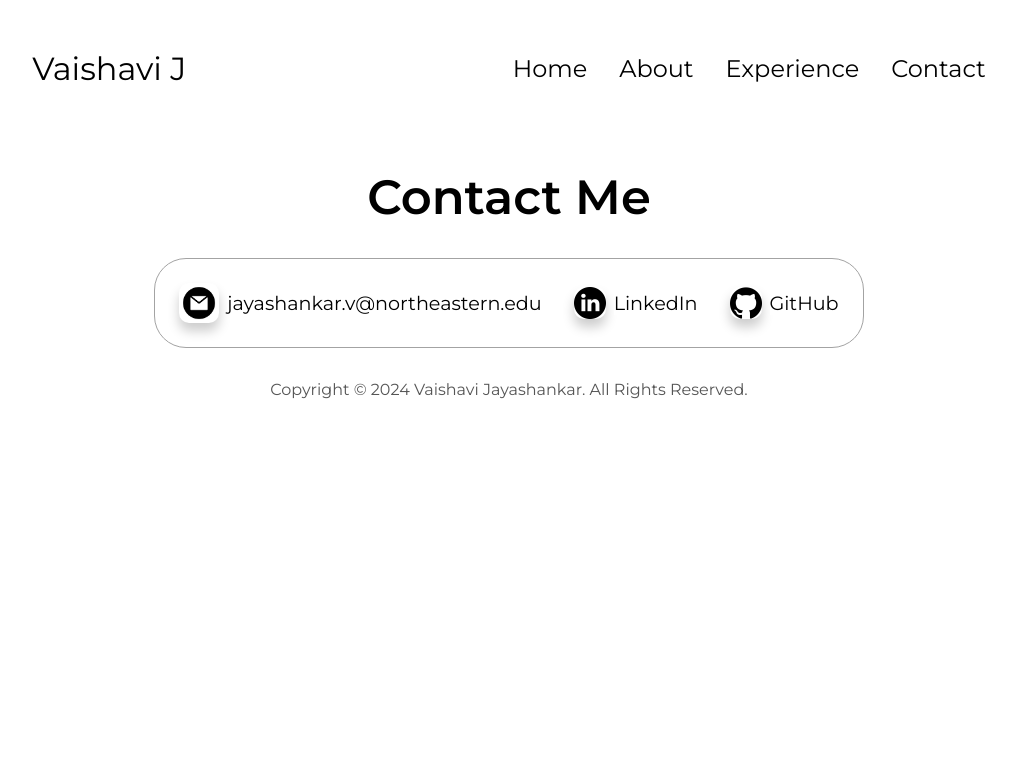
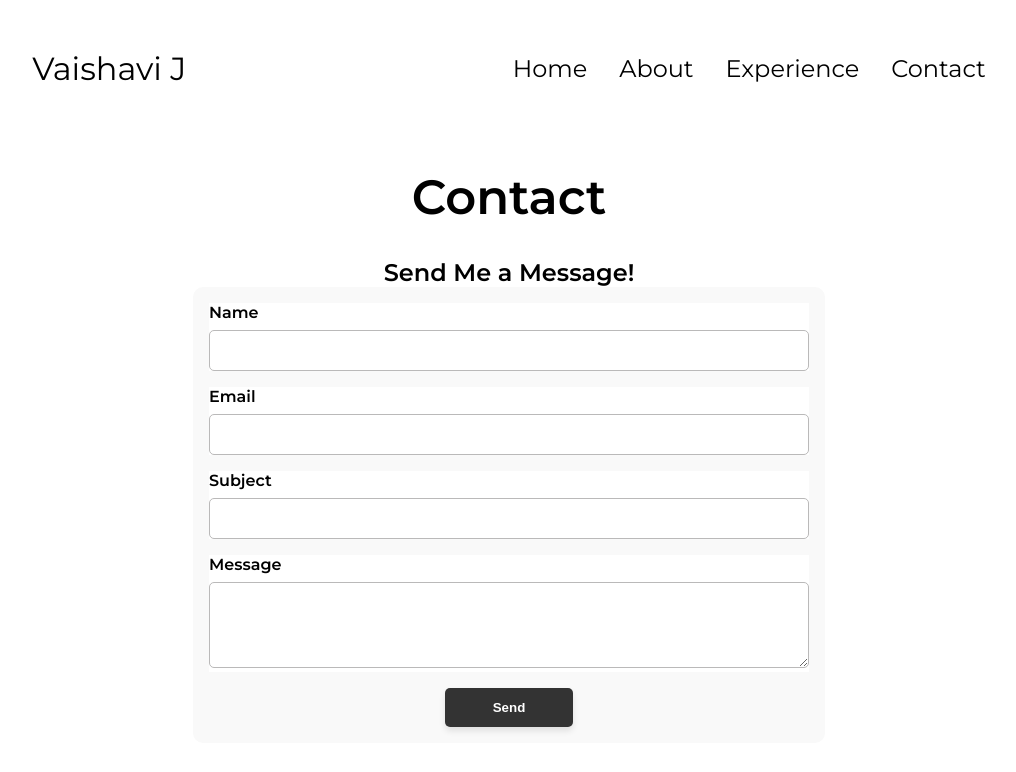
Before and after one commit to vaishavijay/vaiportfolio, a plain HTML site: page contact.html in a window 1280 px wide. Shown: the top 772 px of the page, without its empty margins (131-1147 px from the left). Drawn offline with Linux system fonts and the light colour scheme.

Commit message:
contact message form added and fixed about

```diff
--- a/contact.html
+++ b/contact.html
@@ -1,5 +1,6 @@
 <!DOCTYPE html>
 <html lang="en">
+
   <head>
     <meta charset="UTF-8" />
     <meta http-equiv="X-UA-Compatible" content="IE=edge" />
@@ -13,7 +14,8 @@
       type="image/png"
     />
   </head>
-  <!-- nav -->
+
+   <!-- Nav Bar -->
    <nav id="desktop-nav">
     <div class="logo">Vaishavi J</div>
     <div>
@@ -41,9 +43,36 @@
       </div>
     </div>
   </nav>
+
+   <!-- General Contact  -->
   <section id="contact">
-      <h1 class="title">Contact Me</h1>
+    <h1 class="title">Contact</h1>
+<!-- Contact Form -->
+<div class="contact-form-container">
+    <h2>Send Me a Message!</h2>
+    <form action="https://formspree.io/f/xldewror" method="POST" class="contact-form">
+      <div class="form-group">
+        <label for="name">Name</label>
+        <input type="text" id="name" name="name" required />
+      </div>
+      <div class="form-group">
+        <label for="email">Email</label>
+        <input type="email" id="email" name="_replyto" required />
+      </div>
+      <div class="form-group">
+        <label for="subject">Subject</label>
+        <input type="text" id="subject" name="subject" required />
+      </div>
+      <div class="form-group">
+        <label for="message">Message</label>
+        <textarea id="message" name="message" rows="4" required></textarea>
+      </div>
+      <button type="submit" class="btn btn-color-1">Send</button>
+    </form>
+  </div>
+
     <div class="contact-info-upper-container">
+      <!-- Contact Info Icons -->
       <div class="contact-info-container">
         <img src="./assets/email.png" alt="Email icon" class="icon contact-icon email-icon" />
         <p><a href="mailto:jayashankar.v@northeastern.edu">jayashankar.v@northeastern.edu</a></p>
@@ -58,16 +87,6 @@
       </div>
     </div>
 </section>
-
-
-
-
-
-
-
-
-
-
     <!-- Footer -->
     <footer>
       <p>Copyright &#169; 2024 Vaishavi Jayashankar. All Rights Reserved.</p>
--- a/style.css
+++ b/style.css
@@ -538,3 +538,58 @@ footer p {
 .timeline-content ul li {
   list-style-type:circle;
 }
+
+/* CONTACT FORM  */
+.contact-form-container {
+  margin-top: 2rem;
+  text-align: center;
+}
+
+.contact-form {
+  max-width: 600px;
+  margin: 0 auto;
+  padding: 1rem;
+  background: #f9f9f9;
+  border-radius: 10px;
+  box-shadow: 0px 10px 1@px rgba(0, 0, 0, 0.1);
+}
+
+.form-group {
+  margin-bottom: 1rem;
+  text-align: left;
+}
+
+.form-group label {
+  font-weight: 600;
+  display: block;
+  margin-bottom: 0.5rem;
+}
+
+.form-group input,
+.form-group textarea {
+  width: 100%;
+  padding: 0.75rem;
+  border: 1px solid #bab9b9;
+  border-radius: 5px;
+  box-sizing: border-box;
+}
+
+.form-group input:focus,
+.form-group textarea:focus {
+  outline: none;
+  border-color: #333;
+}
+
+.btn-color-1 {
+  background: #333;
+  color: white;
+  padding: 0.75rem 1.5rem;
+  border: none;
+  border-radius: 5px;
+  cursor: pointer;
+  transition: background-color 0.3s ease;
+}
+
+.btn-color-1:hover {
+  background: #555;
+}
```
Also changed, not shown: about.html (+15 -6 lines), experience.html (+7 -7 lines). Lines whose indentation alone changed are shown as unchanged.
